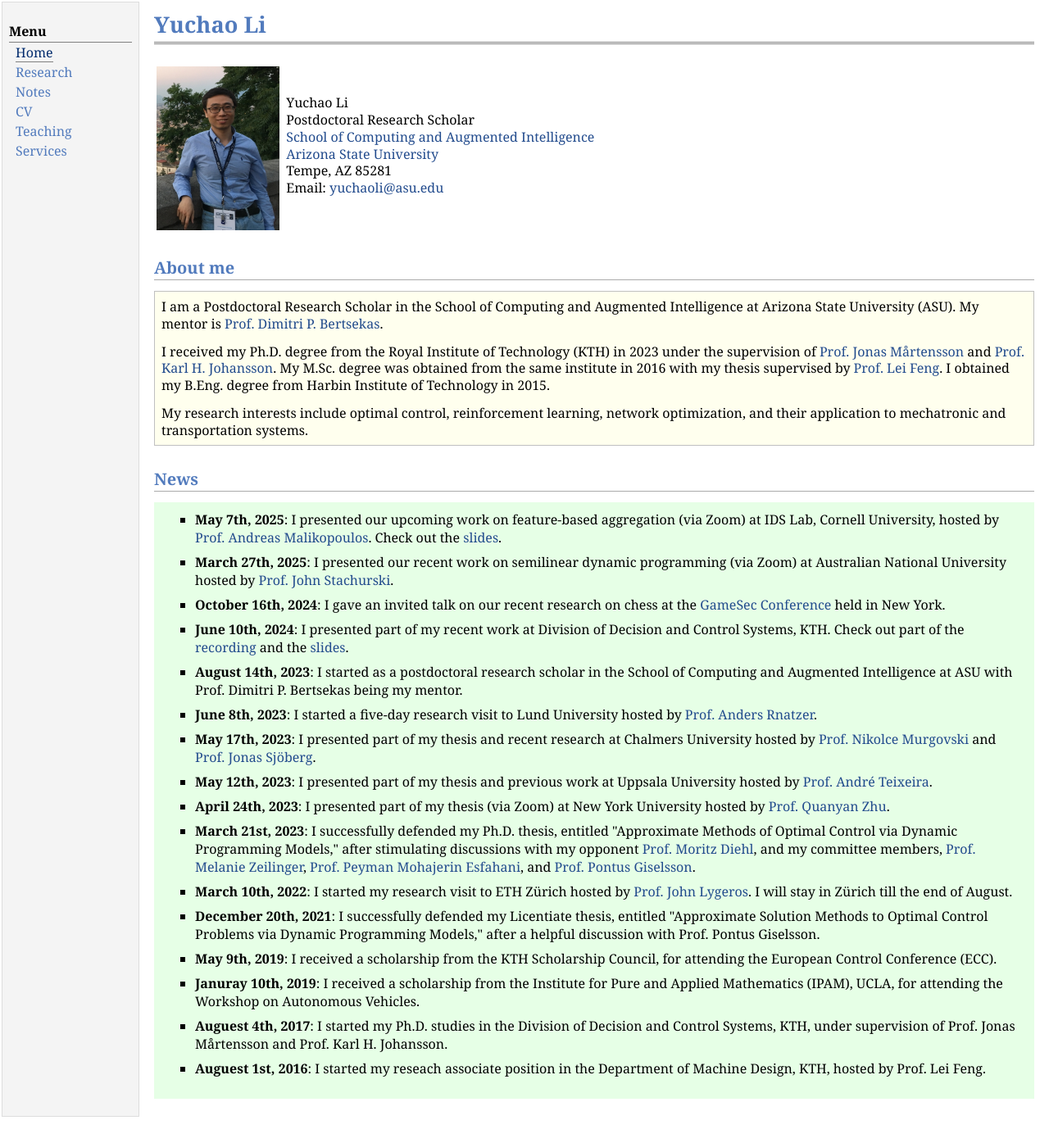
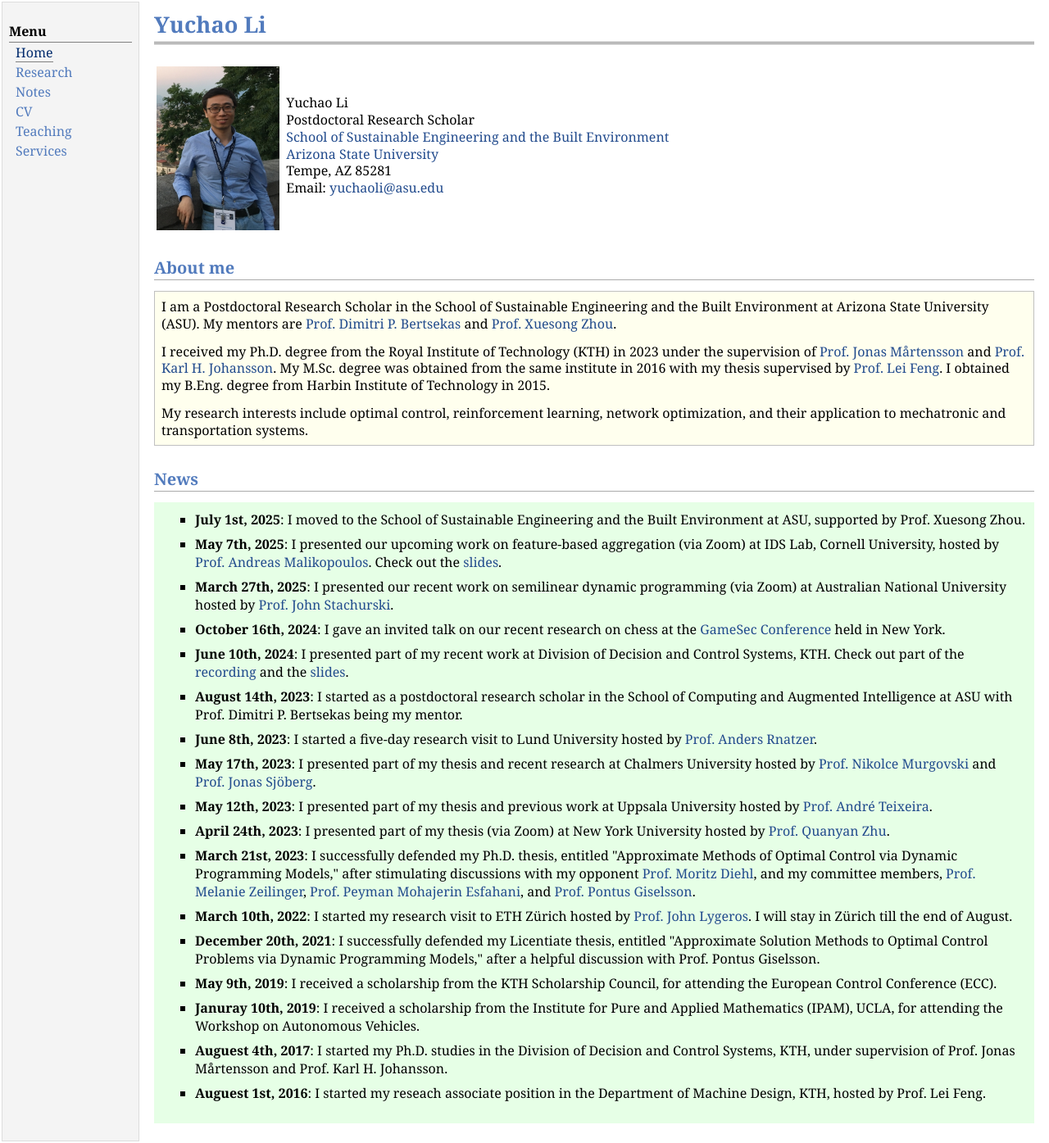
Before and after one commit to yuchaotaigu/yuchaotaigu.github.io, a Jekyll site: the page index.html, which Jekyll copies as it is, in a window 1280 px wide. Shown: the whole page at 82% size. Built offline with Jekyll 4.4.1, drawn with Linux system fonts in a browser that asks for light colours; comment, search, counter and statistics services are not loaded; before the commit the page ends 1365 px from its top, so only the background shows below that.

Commit message:
Update index.html

```diff
--- a/index.html
+++ b/index.html
@@ -28,7 +28,7 @@
 <img src="yuchao.jpg" width="150" height="200" alt="Yuchao Li photo" />&nbsp;</td>
 <td align="left"><p>Yuchao Li<br />
 Postdoctoral Research Scholar<br />
-<a href="https://scai.engineering.asu.edu/">School of Computing and Augmented Intelligence</a><br />
+<a href="https://ssebe.engineering.asu.edu/">School of Sustainable Engineering and the Built Environment</a><br />
 <a href="https://www.asu.edu/">Arizona State University</a><br />
 Tempe, AZ 85281 <br />
 Email: <a href="mailto:yuchaoli@asu.edu">yuchaoli@asu.edu</a><br /></p>
@@ -38,7 +38,7 @@ Email: <a href="mailto:yuchaoli@asu.edu">yuchaoli@asu.edu</a><br /></p>
 <h2>About me</h2>
 <div class="infoblock">
 <div class="blockcontent">
-<p> I am a Postdoctoral Research Scholar in the School of Computing and Augmented Intelligence at Arizona State University (ASU). My mentor is <a href="https://www.mit.edu/~dimitrib/home.html">Prof. Dimitri P. Bertsekas</a>.
+<p> I am a Postdoctoral Research Scholar in the School of Sustainable Engineering and the Built Environment at Arizona State University (ASU). My mentors are <a href="https://www.mit.edu/~dimitrib/home.html">Prof. Dimitri P. Bertsekas</a> and <a href="https://search.asu.edu/profile/2182101">Prof. Xuesong Zhou</a>.
     </p>
 <p> I received my Ph.D. degree from the Royal Institute of Technology (KTH) in 2023 under the supervision of <a href="https://www.kth.se/profile/jonas1">Prof. Jonas Mårtensson</a> and
    <a href="https://people.kth.se/~kallej">Prof. Karl H. Johansson</a>. My M.Sc. degree was obtained from the same institute in 2016 with my thesis supervised by <a href="https://www.kth.se/profile/lfeng">Prof. Lei Feng</a>. I obtained my B.Eng. degree from Harbin Institute of Technology in 2015.
@@ -52,6 +52,8 @@ Email: <a href="mailto:yuchaoli@asu.edu">yuchaoli@asu.edu</a><br /></p>
 <div class="infoblock">
 <div id="demobox">
 <ul>
+<li><b>July 1st, 2025</b>: I moved to the School of Sustainable Engineering and the Built Environment at ASU, supported by Prof. Xuesong Zhou.
+  </li>
 <li><b>May 7th, 2025</b>: I presented our upcoming work on feature-based aggregation (via Zoom) at IDS Lab, Cornell University, hosted by <a href="https://ids-lab.net/people/">Prof. Andreas Malikopoulos</a>. Check out the <a href="research/Cornell_Talk_Aggregation_handout.pdf">slides</a>.
   </li>
 <li><b>March 27th, 2025</b>: I presented our recent work on semilinear dynamic programming (via Zoom) at Australian National University hosted by <a href="https://johnstachurski.net">Prof. John Stachurski</a>.
```
